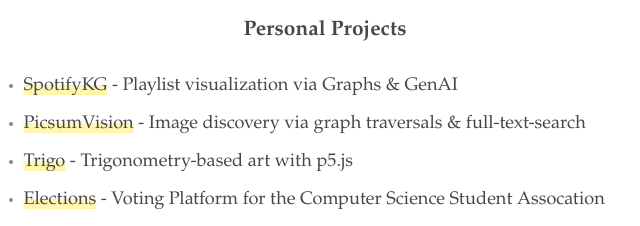
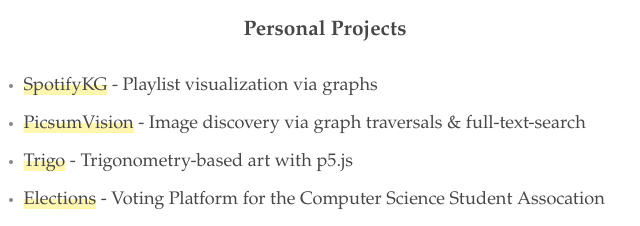
Before and after one commit to aMahanna/aMahanna.github.io, a plain HTML site: page index.html in a window 1280 px wide. Shown: the part 2062-2288 px from the top of the page, 315-955 px from the left. Drawn offline with Linux system fonts and the light colour scheme.

Commit message:
fix: project

```diff
--- a/index.html
+++ b/index.html
@@ -69,7 +69,7 @@
       </ul>
       <h3>Personal Projects</h3>
       <ul>
-        <li><a href="https://spotify.mahanna.dev">SpotifyKG</a> - Playlist visualization via Graphs & GenAI</li>
+        <li><a href="https://spotify.mahanna.dev">SpotifyKG</a> - Playlist visualization via graphs</li>
         <li><a href="https://picsumvision.mahanna.dev">PicsumVision</a> - Image discovery via graph traversals & full-text-search</li>
         <li><a href="https://mahanna.dev/trigo">Trigo</a> - Trigonometry-based art with p5.js</li>
         <li><a href="https://mahanna.dev/cssaaei-elections">Elections</a> - Voting Platform for the Computer Science Student Assocation</li>
```
